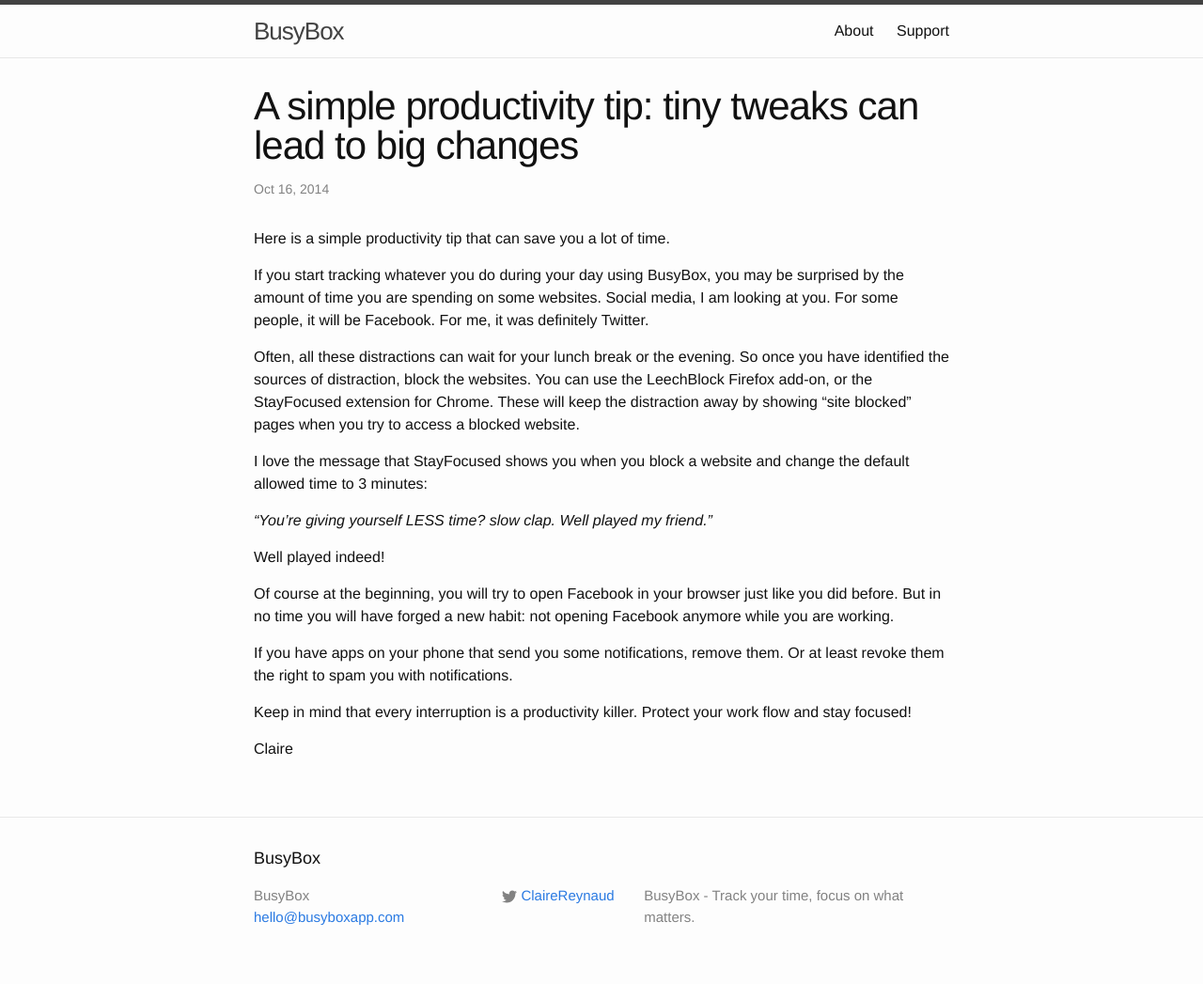
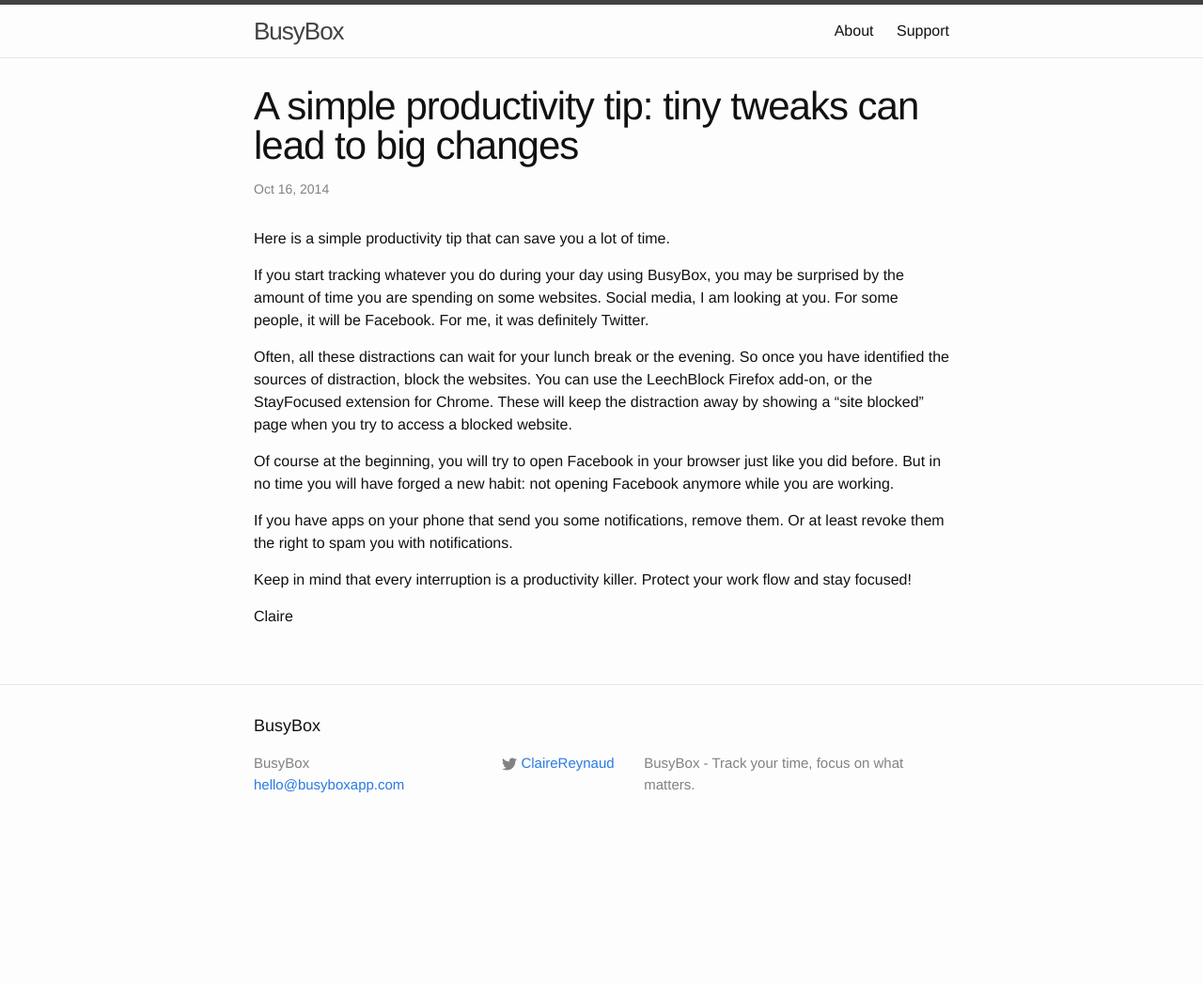
Before and after one commit to BusyBoxApp/BusyBoxApp.github.io, a Jekyll site: the page built from _posts/2014-10-16-a-simple-productivity-tip.markdown, in a window 1280 px wide. Shown: the whole page at 94% size. Built offline with Jekyll 4.4.1, drawn with Linux system fonts in a browser that asks for light colours; after the commit the page ends 906 px from its top, so only the background shows below that.

Commit message:
Update post

```diff
--- a/_posts/2014-10-16-a-simple-productivity-tip.markdown
+++ b/_posts/2014-10-16-a-simple-productivity-tip.markdown
@@ -11,13 +11,7 @@
 For some people, it will be Facebook. For me, it was definitely Twitter.
 
 Often, all these distractions can wait for your lunch break or the evening. So once you have identified the sources of distraction, block the websites. You can use the LeechBlock Firefox add-on, or the StayFocused extension for Chrome.
-These will keep the distraction away by showing "site blocked" pages when you try to access a blocked website.
-
-I love the message that StayFocused shows you when you block a website and change the default allowed time to 3 minutes:
-
-*"You're giving yourself LESS time? slow clap. Well played my friend."*
-
-Well played indeed!
+These will keep the distraction away by showing a "site blocked" page when you try to access a blocked website.
 
 Of course at the beginning, you will try to open Facebook in your browser just like you did before. But in no time you will have forged a new habit: not opening Facebook anymore while you are working.
 
```
